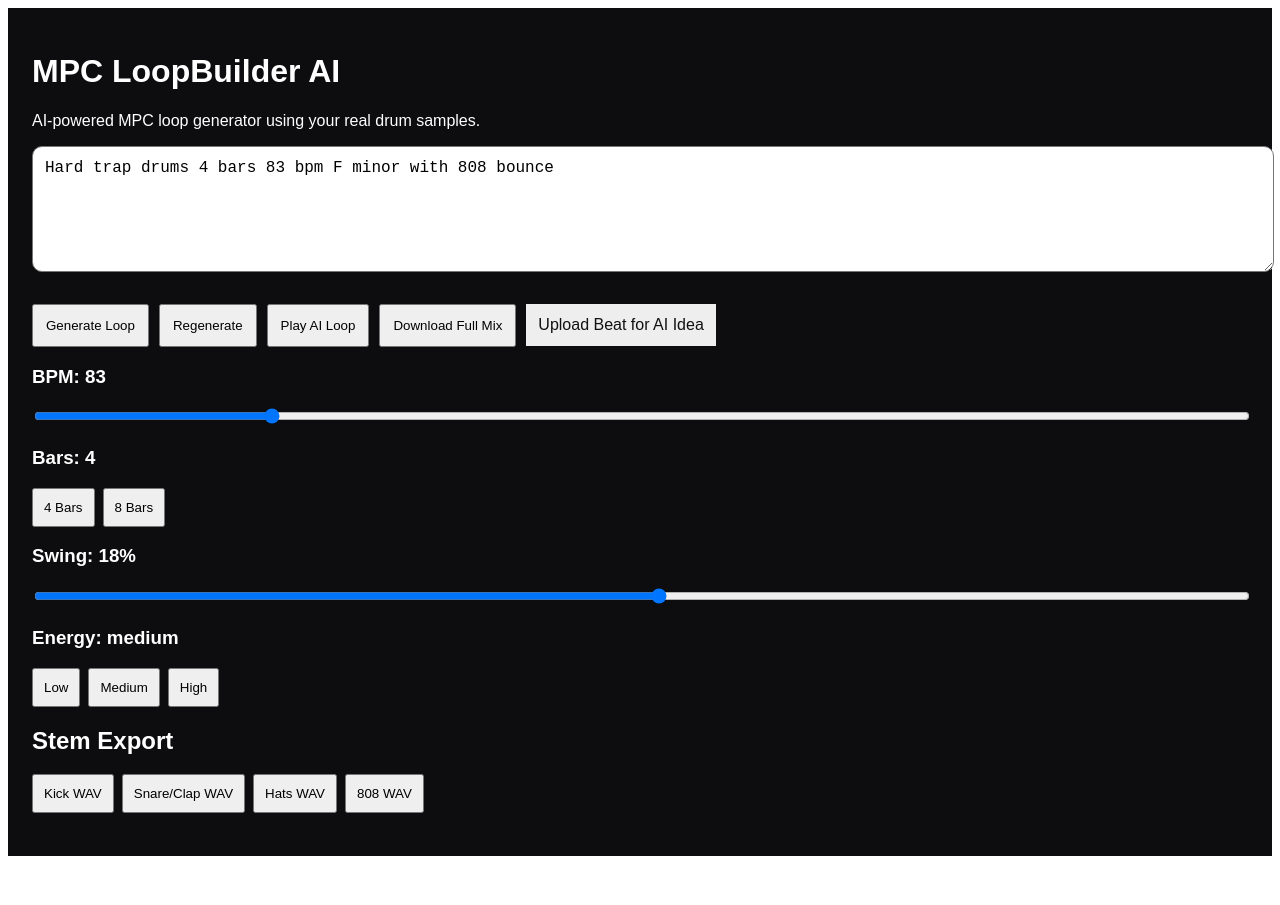
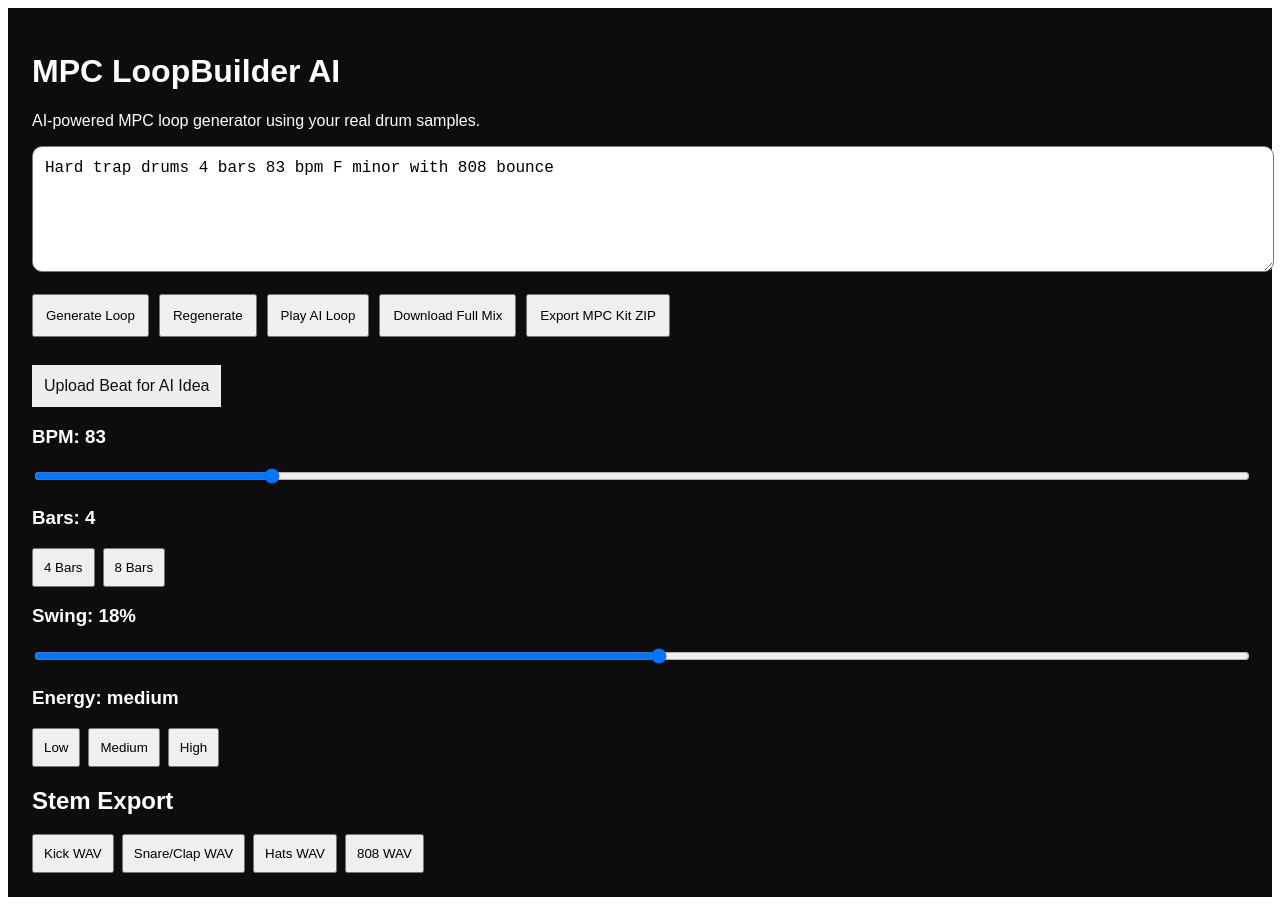
Before and after one commit to Jbolda2009/mpc-loopbuilder, a Next.js app: page / in a window 1280 px wide. Before the commit the page ends 864 px from the top, so only its background shows below. Built offline with nearby package versions, Linux system fonts and the light colour scheme.

Commit message:
Update index.js

```diff
--- a/pages/index.js
+++ b/pages/index.js
@@ -1,4 +1,5 @@
 import { useState } from "react";
+import JSZip from "jszip";
 
 const SAMPLE_LIBRARY = {
   kicks: ["/samples/kick1.wav", "/samples/kick2.wav", "/samples/kick3.wav", "/samples/kick4.wav", "/samples/kick5.wav"],
@@ -102,6 +103,16 @@ export default function Home() {
     return arr[Math.floor(Math.random() * arr.length)];
   }
 
+  function getSelectedSamples() {
+    return lastSamples || {
+      kick: pick(SAMPLE_LIBRARY.kicks),
+      snare: pick(SAMPLE_LIBRARY.snares),
+      hat: pick(SAMPLE_LIBRARY.hats),
+      clap: pick(SAMPLE_LIBRARY.claps),
+      bass808: pick(SAMPLE_LIBRARY.bass808)
+    };
+  }
+
   function getPattern() {
     return {
       kick: result?.drumPattern?.kick || DEFAULT_PATTERN.kick,
@@ -120,13 +131,7 @@ export default function Home() {
   }
 
   async function buildLoop(ctx, exportMode = false, stem = "full") {
-    const selected = lastSamples || {
-      kick: pick(SAMPLE_LIBRARY.kicks),
-      snare: pick(SAMPLE_LIBRARY.snares),
-      hat: pick(SAMPLE_LIBRARY.hats),
-      clap: pick(SAMPLE_LIBRARY.claps),
-      bass808: pick(SAMPLE_LIBRARY.bass808)
-    };
+    const selected = getSelectedSamples();
 
     if (!lastSamples && !exportMode) setLastSamples(selected);
 
@@ -307,6 +312,53 @@ export default function Home() {
     }
   }
 
+  async function exportMpcKitZip() {
+    try {
+      const selected = getSelectedSamples();
+      const zip = new JSZip();
+      const folder = zip.folder("MPC_LoopBuilder_Kit");
+
+      async function addFileToZip(path, name) {
+        const res = await fetch(path);
+        if (!res.ok) throw new Error("Missing file: " + path);
+        const blob = await res.blob();
+        folder.file(name, blob);
+      }
+
+      await addFileToZip(selected.kick, "kick.wav");
+      await addFileToZip(selected.snare, "snare.wav");
+      await addFileToZip(selected.hat, "hat.wav");
+      await addFileToZip(selected.clap, "clap.wav");
+      await addFileToZip(selected.bass808, "808.wav");
+
+      const kitInfo = {
+        app: "MPC LoopBuilder AI",
+        bpm,
+        bars: barsControl,
+        swing: swingControl,
+        energy,
+        prompt,
+        loopPlan: result,
+        selectedSamples: selected,
+        instructions: "Copy this folder to SD/USB, load WAVs into MPC pads, then save as a Drum Program."
+      };
+
+      folder.file("kit-info.json", JSON.stringify(kitInfo, null, 2));
+
+      const zipBlob = await zip.generateAsync({ type: "blob" });
+      const url = URL.createObjectURL(zipBlob);
+
+      const a = document.createElement("a");
+      a.href = url;
+      a.download = `mpc-kit-${result?.key || "C"}-${bpm}bpm.zip`;
+      a.click();
+
+      URL.revokeObjectURL(url);
+    } catch (err) {
+      alert("MPC Kit ZIP error: " + err.message);
+    }
+  }
+
   return (
     <div style={{ padding: 24, fontFamily: "Arial", background: "#0d0d0f", color: "white", minHeight: "100vh" }}>
       <h1>MPC LoopBuilder AI</h1>
@@ -336,6 +388,12 @@ export default function Home() {
       <button onClick={() => downloadWav("full")} style={{ padding: 12, marginRight: 10 }}>
         Download Full Mix
       </button>
+
+      <button onClick={exportMpcKitZip} style={{ padding: 12 }}>
+        Export MPC Kit ZIP
+      </button>
+
+      <br /><br />
 
       <label style={{ display: "inline-block", padding: 12, background: "#eee", color: "#111", marginTop: 10 }}>
         {uploadingAudio ? "Analyzing Beat..." : "Upload Beat for AI Idea"}
@@ -378,4 +436,4 @@ export default function Home() {
       )}
     </div>
   );
-        }
+          }
```
